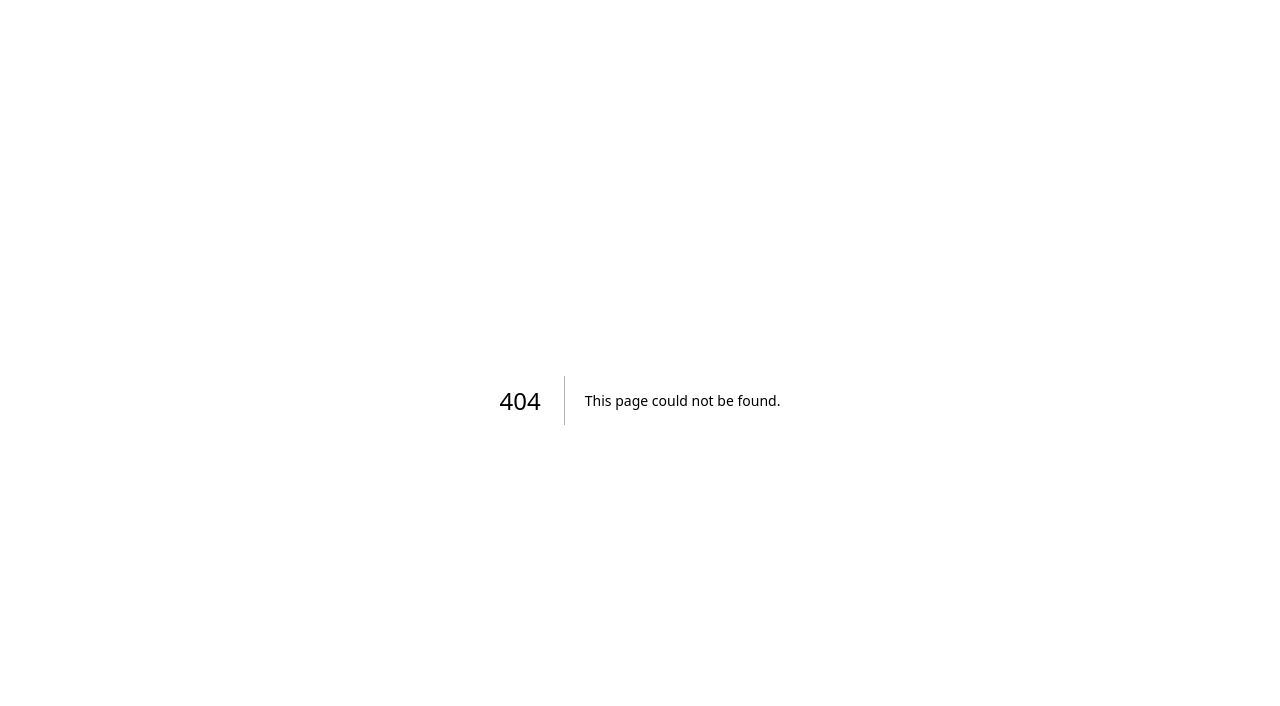
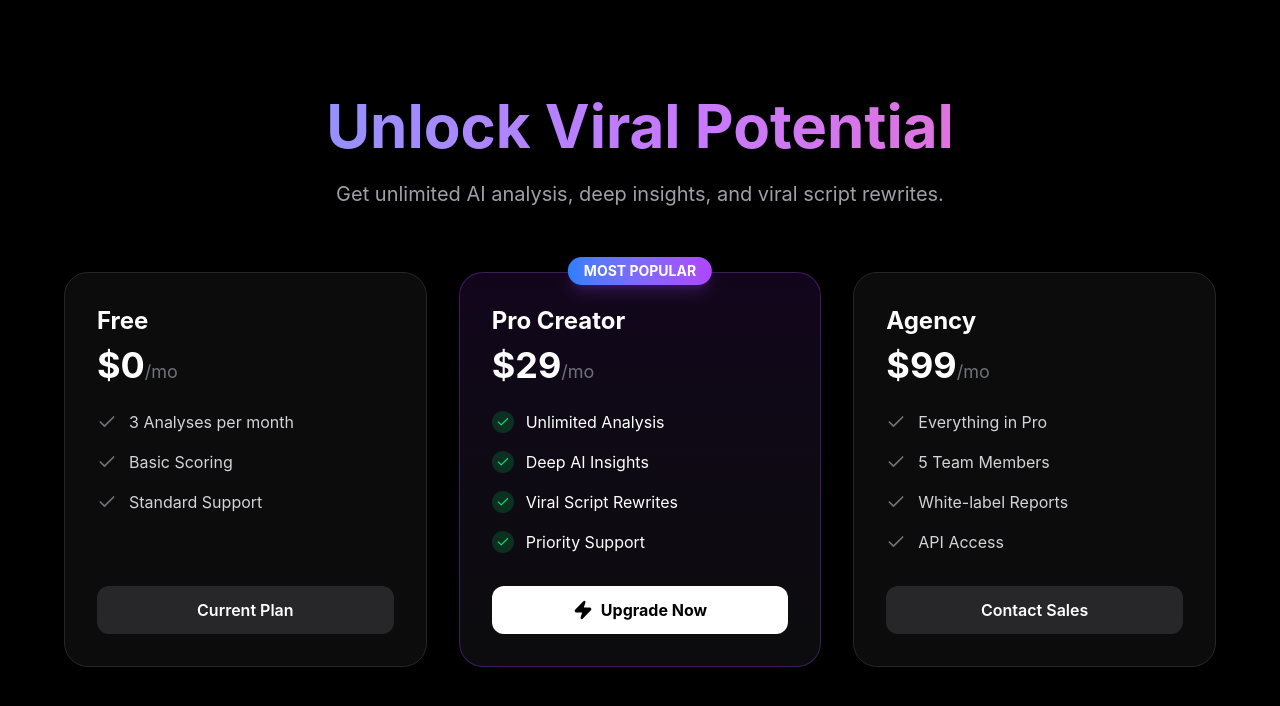
Before and after one commit to Faxhii/viral-radar, a Next.js app: page /pricing in a window 1280 px wide. Before the commit this address had no page. Shown: the top 706 px of the page. Built offline with nearby package versions, Linux system fonts and the light colour scheme.

Commit message:
second commit

```diff
--- /dev/null
+++ b/src/app/pricing/page.tsx
@@ -0,0 +1,111 @@
+"use client";
+
+import { motion } from "framer-motion";
+import { Check, Zap, Star } from "lucide-react";
+import Link from "next/link";
+
+export default function PricingPage() {
+    return (
+        <div className="min-h-screen bg-black text-white pt-24 pb-12">
+            <div className="container mx-auto px-4">
+                <div className="text-center mb-16">
+                    <motion.h1
+                        initial={{ opacity: 0, y: 20 }}
+                        animate={{ opacity: 1, y: 0 }}
+                        className="text-4xl md:text-6xl font-bold mb-6 bg-gradient-to-r from-blue-400 via-purple-400 to-pink-400 text-transparent bg-clip-text"
+                    >
+                        Unlock Viral Potential
+                    </motion.h1>
+                    <p className="text-xl text-zinc-400 max-w-2xl mx-auto">
+                        Get unlimited AI analysis, deep insights, and viral script rewrites.
+                    </p>
+                </div>
+
+                <div className="grid md:grid-cols-3 gap-8 max-w-6xl mx-auto">
+                    {/* Free Plan */}
+                    <div className="p-8 rounded-3xl bg-zinc-900/50 border border-zinc-800 flex flex-col">
+                        <h3 className="text-2xl font-bold mb-2">Free</h3>
+                        <div className="text-4xl font-bold mb-6">$0<span className="text-lg text-zinc-500 font-normal">/mo</span></div>
+                        <ul className="space-y-4 mb-8 flex-1">
+                            <li className="flex items-center gap-3 text-zinc-300">
+                                <Check className="text-zinc-500" size={20} /> 3 Analyses per month
+                            </li>
+                            <li className="flex items-center gap-3 text-zinc-300">
+                                <Check className="text-zinc-500" size={20} /> Basic Scoring
+                            </li>
+                            <li className="flex items-center gap-3 text-zinc-300">
+                                <Check className="text-zinc-500" size={20} /> Standard Support
+                            </li>
+                        </ul>
+                        <Link href="/dashboard" className="w-full py-3 rounded-xl bg-zinc-800 hover:bg-zinc-700 text-center font-semibold transition-colors">
+                            Current Plan
+                        </Link>
+                    </div>
+
+                    {/* Pro Plan (Popular) */}
+                    <motion.div
+                        initial={{ scale: 0.95 }}
+                        animate={{ scale: 1 }}
+                        className="p-8 rounded-3xl bg-gradient-to-b from-purple-900/20 to-zinc-900/50 border border-purple-500/30 flex flex-col relative"
+                    >
+                        <div className="absolute -top-4 left-1/2 -translate-x-1/2 bg-gradient-to-r from-blue-500 to-purple-500 px-4 py-1 rounded-full text-sm font-bold shadow-lg shadow-purple-500/20">
+                            MOST POPULAR
+                        </div>
+                        <h3 className="text-2xl font-bold mb-2 text-white">Pro Creator</h3>
+                        <div className="text-4xl font-bold mb-6">$29<span className="text-lg text-zinc-500 font-normal">/mo</span></div>
+                        <ul className="space-y-4 mb-8 flex-1">
+                            <li className="flex items-center gap-3 text-white">
+                                <div className="p-1 rounded-full bg-green-500/20 text-green-400"><Check size={14} /></div>
+                                Unlimited Analysis
+                            </li>
+                            <li className="flex items-center gap-3 text-white">
+                                <div className="p-1 rounded-full bg-green-500/20 text-green-400"><Check size={14} /></div>
+                                Deep AI Insights
+                            </li>
+                            <li className="flex items-center gap-3 text-white">
+                                <div className="p-1 rounded-full bg-green-500/20 text-green-400"><Check size={14} /></div>
+                                Viral Script Rewrites
+                            </li>
+                            <li className="flex items-center gap-3 text-white">
+                                <div className="p-1 rounded-full bg-green-500/20 text-green-400"><Check size={14} /></div>
+                                Priority Support
+                            </li>
+                        </ul>
+                        {/* REPLACE THIS URL WITH YOUR ACTUAL LEMON SQUEEZY CHECKOUT URL */}
+                        <a
+                            href="https://store.lemonsqueezy.com/checkout/buy/..."
+                            target="_blank"
+                            rel="noopener noreferrer"
+                            className="w-full py-3 rounded-xl bg-white text-black hover:bg-zinc-200 text-center font-bold transition-colors flex items-center justify-center gap-2"
+                        >
+                            <Zap size={20} className="fill-current" /> Upgrade Now
+                        </a>
+                    </motion.div>
+
+                    {/* Agency Plan */}
+                    <div className="p-8 rounded-3xl bg-zinc-900/50 border border-zinc-800 flex flex-col">
+                        <h3 className="text-2xl font-bold mb-2">Agency</h3>
+                        <div className="text-4xl font-bold mb-6">$99<span className="text-lg text-zinc-500 font-normal">/mo</span></div>
+                        <ul className="space-y-4 mb-8 flex-1">
+                            <li className="flex items-center gap-3 text-zinc-300">
+                                <Check className="text-zinc-500" size={20} /> Everything in Pro
+                            </li>
+                            <li className="flex items-center gap-3 text-zinc-300">
+                                <Check className="text-zinc-500" size={20} /> 5 Team Members
+                            </li>
+                            <li className="flex items-center gap-3 text-zinc-300">
+                                <Check className="text-zinc-500" size={20} /> White-label Reports
+                            </li>
+                            <li className="flex items-center gap-3 text-zinc-300">
+                                <Check className="text-zinc-500" size={20} /> API Access
+                            </li>
+                        </ul>
+                        <button className="w-full py-3 rounded-xl bg-zinc-800 hover:bg-zinc-700 text-center font-semibold transition-colors">
+                            Contact Sales
+                        </button>
+                    </div>
+                </div>
+            </div>
+        </div>
+    );
+}
```
